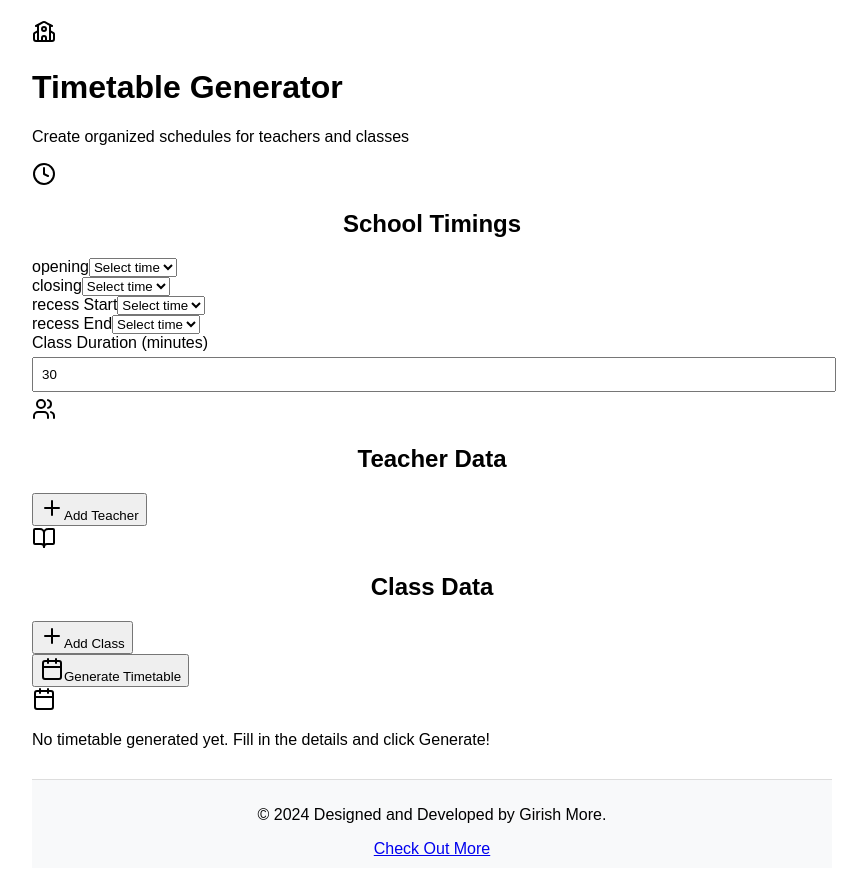
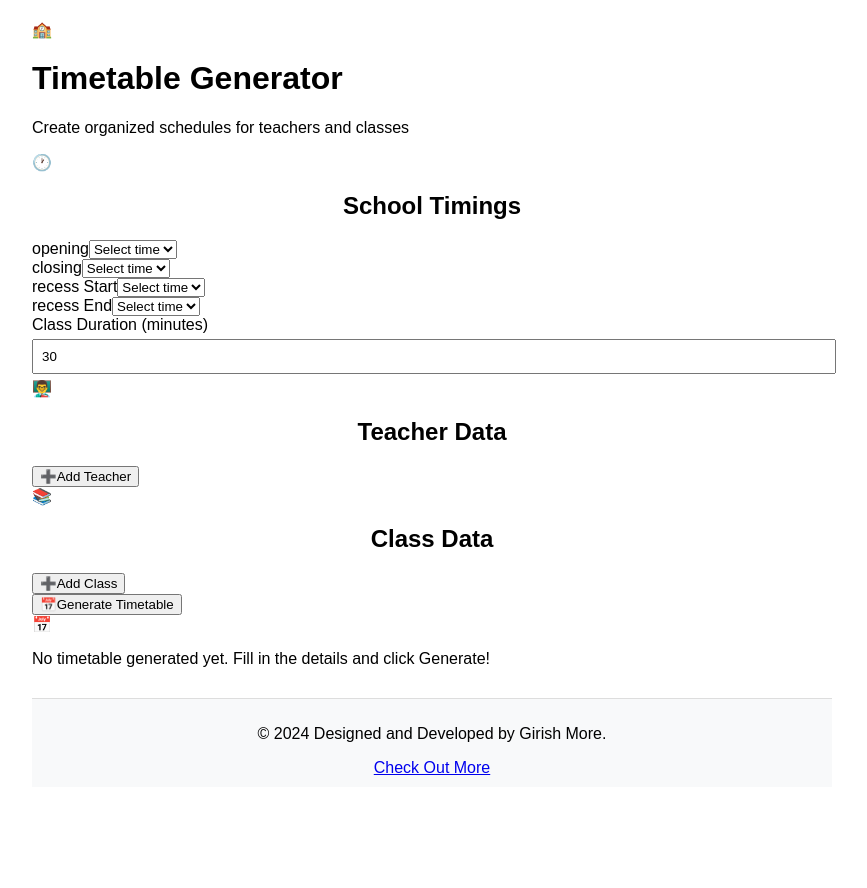
Before and after one commit to girishmore2004/TimetableHub, a React (Create React App) app: page / in a window 1280 px wide. Shown: the whole page, without its empty margins (208-1075 px from the left). After the commit the page ends 807 px from the top, so only its background shows below. Built offline with nearby package versions, Linux system fonts and the light colour scheme.

Commit message:
Update Timetable.js

```diff
--- a/src/components/Timetable.js
+++ b/src/components/Timetable.js
@@ -352,7 +352,6 @@
 // export default Timetable;
 
 import React, { useState, useMemo } from 'react';
-import { Clock, Calendar, Download, Plus, Users, BookOpen, School } from 'lucide-react';
 
 // Generate selectable time options
 const generateTimeOptions = (start, end, interval) => {
@@ -510,7 +509,7 @@ const Timetable = () => {
         {/* Header */}
         <div className="text-center mb-8">
           <div className="flex items-center justify-center gap-3 mb-4">
-            <School className="w-12 h-12 text-indigo-600" />
+            <span className="text-6xl">🏫</span>
             <h1 className="text-5xl font-bold bg-gradient-to-r from-indigo-600 to-purple-600 bg-clip-text text-transparent">
               Timetable Generator
             </h1>
@@ -521,7 +520,7 @@ const Timetable = () => {
         {/* School Timings Card */}
         <div className="bg-white rounded-3xl shadow-xl p-8 mb-8 border border-indigo-100">
           <div className="flex items-center gap-3 mb-6">
-            <Clock className="w-6 h-6 text-indigo-600" />
+            <span className="text-3xl">🕐</span>
             <h2 className="text-2xl font-bold text-gray-800">School Timings</h2>
           </div>
           <div className="grid grid-cols-1 md:grid-cols-3 gap-6">
@@ -565,7 +564,7 @@ const Timetable = () => {
         {/* Teacher Data Card */}
         <div className="bg-white rounded-3xl shadow-xl p-8 mb-8 border border-purple-100">
           <div className="flex items-center gap-3 mb-6">
-            <Users className="w-6 h-6 text-purple-600" />
+            <span className="text-3xl">👨‍🏫</span>
             <h2 className="text-2xl font-bold text-gray-800">Teacher Data</h2>
           </div>
           <div className="space-y-4">
@@ -592,9 +591,9 @@ const Timetable = () => {
           </div>
           <button
             onClick={() => addRow('teacher')}
-            className="mt-6 flex items-center gap-2 px-6 py-3 bg-gradient-to-r from-purple-600 to-indigo-600 text-white font-semibold rounded-full hover:shadow-lg hover:scale-105 transition-all"
+            className="mt-6 inline-flex items-center gap-2 px-6 py-3 bg-gradient-to-r from-purple-600 to-indigo-600 text-white font-semibold rounded-full hover:shadow-lg hover:scale-105 transition-all"
           >
-            <Plus className="w-5 h-5" />
+            <span className="text-xl">➕</span>
             Add Teacher
           </button>
         </div>
@@ -602,7 +601,7 @@ const Timetable = () => {
         {/* Class Data Card */}
         <div className="bg-white rounded-3xl shadow-xl p-8 mb-8 border border-pink-100">
           <div className="flex items-center gap-3 mb-6">
-            <BookOpen className="w-6 h-6 text-pink-600" />
+            <span className="text-3xl">📚</span>
             <h2 className="text-2xl font-bold text-gray-800">Class Data</h2>
           </div>
           <div className="space-y-4">
@@ -629,9 +628,9 @@ const Timetable = () => {
           </div>
           <button
             onClick={() => addRow('class')}
-            className="mt-6 flex items-center gap-2 px-6 py-3 bg-gradient-to-r from-pink-600 to-purple-600 text-white font-semibold rounded-full hover:shadow-lg hover:scale-105 transition-all"
+            className="mt-6 inline-flex items-center gap-2 px-6 py-3 bg-gradient-to-r from-pink-600 to-purple-600 text-white font-semibold rounded-full hover:shadow-lg hover:scale-105 transition-all"
           >
-            <Plus className="w-5 h-5" />
+            <span className="text-xl">➕</span>
             Add Class
           </button>
         </div>
@@ -642,7 +641,7 @@ const Timetable = () => {
             onClick={handleGenerateTimetable}
             className="inline-flex items-center gap-3 px-10 py-4 bg-gradient-to-r from-indigo-600 via-purple-600 to-pink-600 text-white text-lg font-bold rounded-full hover:shadow-2xl hover:scale-105 transition-all"
           >
-            <Calendar className="w-6 h-6" />
+            <span className="text-2xl">📅</span>
             Generate Timetable
           </button>
         </div>
@@ -693,9 +692,9 @@ const Timetable = () => {
                   </div>
                   <button
                     onClick={() => downloadPDF(groupedTimetable[className], `Timetable_${className}`)}
-                    className="mt-6 flex items-center gap-2 px-6 py-3 bg-gradient-to-r from-indigo-600 to-purple-600 text-white font-semibold rounded-full hover:shadow-lg hover:scale-105 transition-all mx-auto"
+                    className="mt-6 inline-flex items-center gap-2 px-6 py-3 bg-gradient-to-r from-indigo-600 to-purple-600 text-white font-semibold rounded-full hover:shadow-lg hover:scale-105 transition-all mx-auto"
                   >
-                    <Download className="w-5 h-5" />
+                    <span className="text-xl">📥</span>
                     Download {className} Timetable
                   </button>
                 </div>
@@ -750,9 +749,9 @@ const Timetable = () => {
                   </div>
                   <button
                     onClick={() => downloadPDF(teacherSchedule[teacherName], `Schedule_${teacherName}`)}
-                    className="mt-6 flex items-center gap-2 px-6 py-3 bg-gradient-to-r from-purple-600 to-pink-600 text-white font-semibold rounded-full hover:shadow-lg hover:scale-105 transition-all mx-auto"
+                    className="mt-6 inline-flex items-center gap-2 px-6 py-3 bg-gradient-to-r from-purple-600 to-pink-600 text-white font-semibold rounded-full hover:shadow-lg hover:scale-105 transition-all mx-auto"
                   >
-                    <Download className="w-5 h-5" />
+                    <span className="text-xl">📥</span>
                     Download {teacherName} Schedule
                   </button>
                 </div>
@@ -763,7 +762,7 @@ const Timetable = () => {
 
         {Object.keys(groupedTimetable).length === 0 && (
           <div className="text-center py-16">
-            <Calendar className="w-24 h-24 text-gray-300 mx-auto mb-4" />
+            <span className="text-9xl block mb-4">📅</span>
             <p className="text-xl text-gray-500">No timetable generated yet. Fill in the details and click Generate!</p>
           </div>
         )}
```
